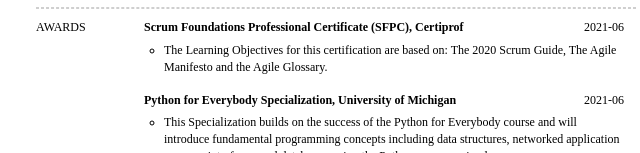
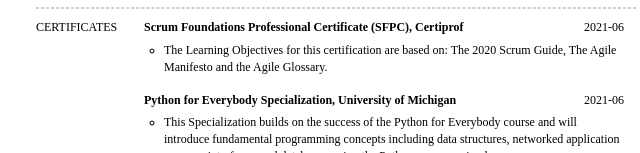
Before and after one commit to zaj-e/Resume, a plain HTML site: page index.html in a window 1280 px wide. Shown: the part 647-800 px from the top of the page, 304-944 px from the left. Drawn offline with Linux system fonts and the light colour scheme.

Commit message:
replace awards with certificates

```diff
--- a/index.html
+++ b/index.html
@@ -256,7 +256,7 @@
 
 	<div id='awards' class="sectionBlock">
     <div class='sectionName'>
-      <span>AWARDS</span>
+      <span>CERTIFICATES</span>
     </div>
     <div class='sectionContent'>
       <div class='blockHeader'>
```
Also changed, not shown: public/index.html (+1 -1 lines).
